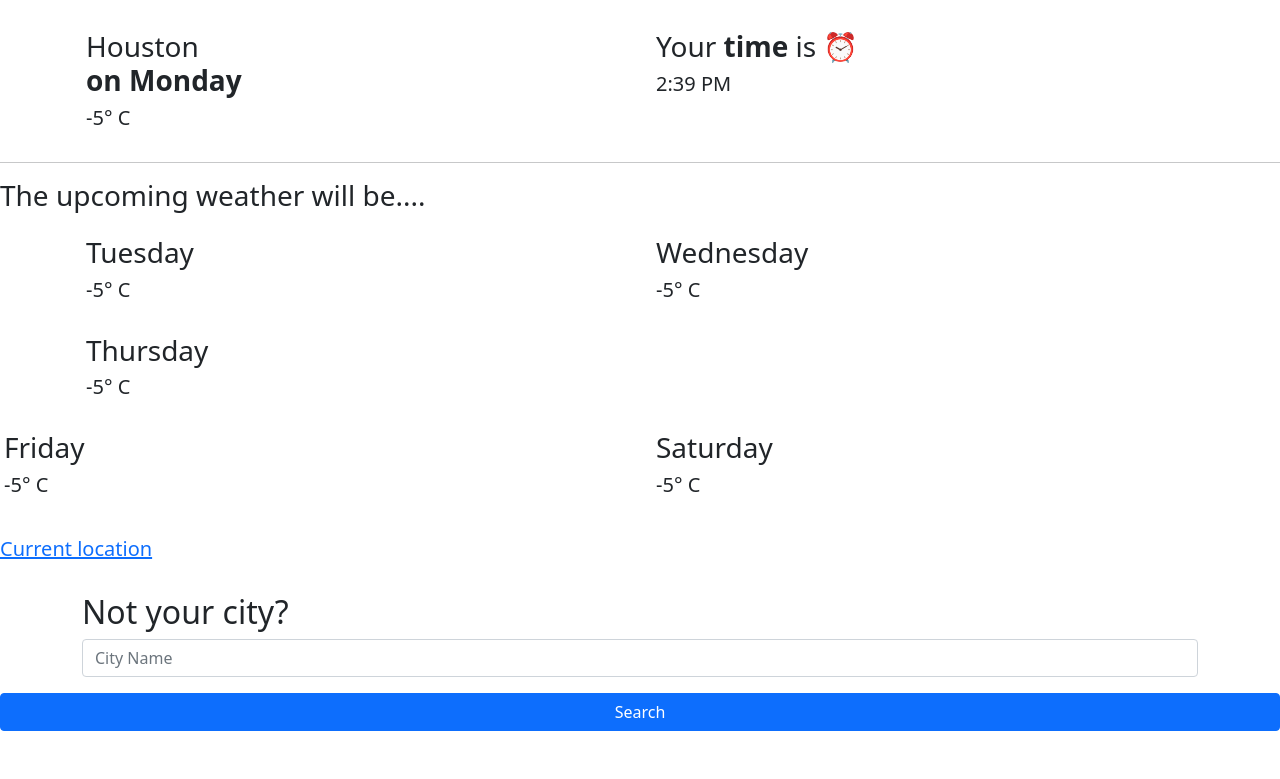
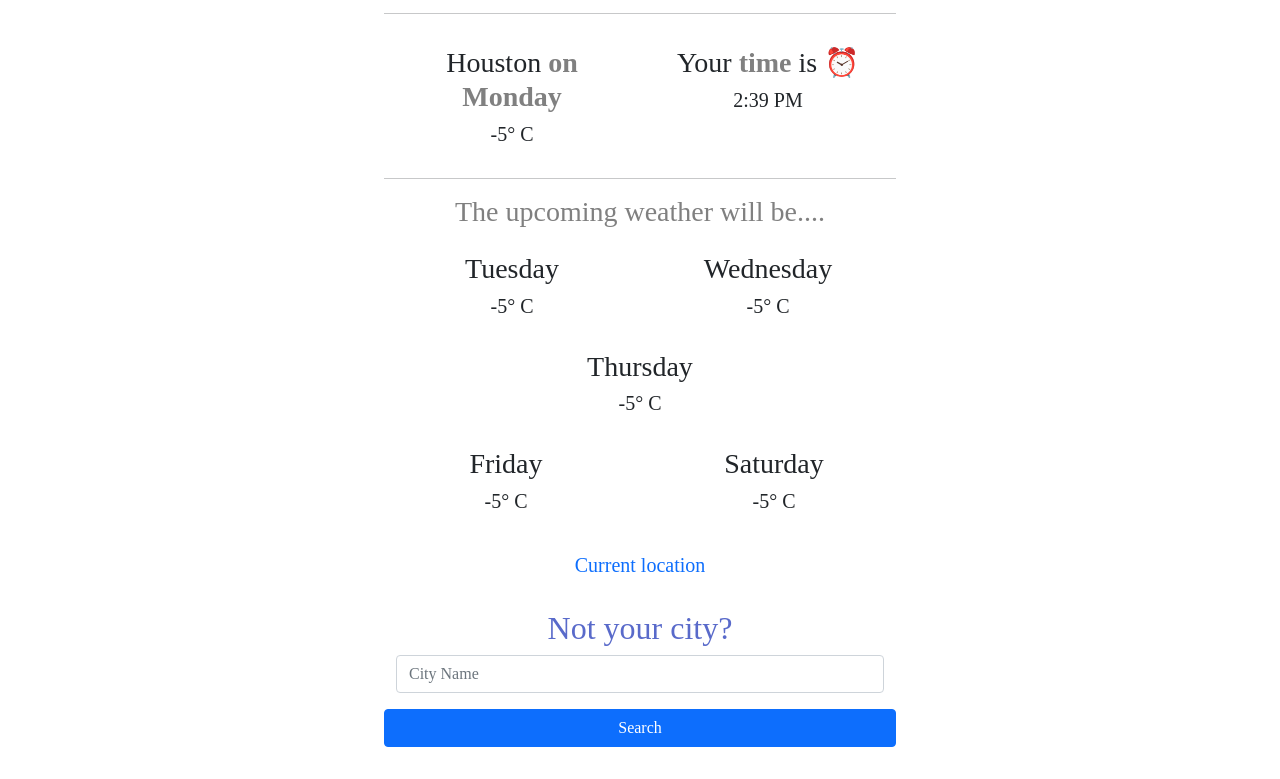
Before and after one commit to IviesRed/Weather-Project, a website built with Parcel: page index.html in a window 1280 px wide. Shown: the part 113-892 px from the top of the page. Built offline with nearby package versions, Linux system fonts and the light colour scheme; no server answers; a web font is replaced by a local one.

Commit message:
Updating code
Importing the code caused a bug. Did a quick fix.

```diff
--- a/index.html
+++ b/index.html
@@ -15,7 +15,7 @@
       href="https://fonts.googleapis.com/css2?family=Kaisei+HarunoUmi:wght@400;500;700&display=swap"
       rel="stylesheet"
     />
-    <link href="src/styles.css" />
+    <link href="src/styles.css" rel="stylesheet" />
     <script src="https://unpkg.com/axios/dist/axios.min.js"></script>
   </head>
 
--- a/src/index.js
+++ b/src/index.js
@@ -34,7 +34,7 @@ let curDays = [
   "Wednesday",
   "Thursday",
   "Friday",
-  "Saturday"
+  "Saturday",
 ];
 
 //Modifying the top text
```
